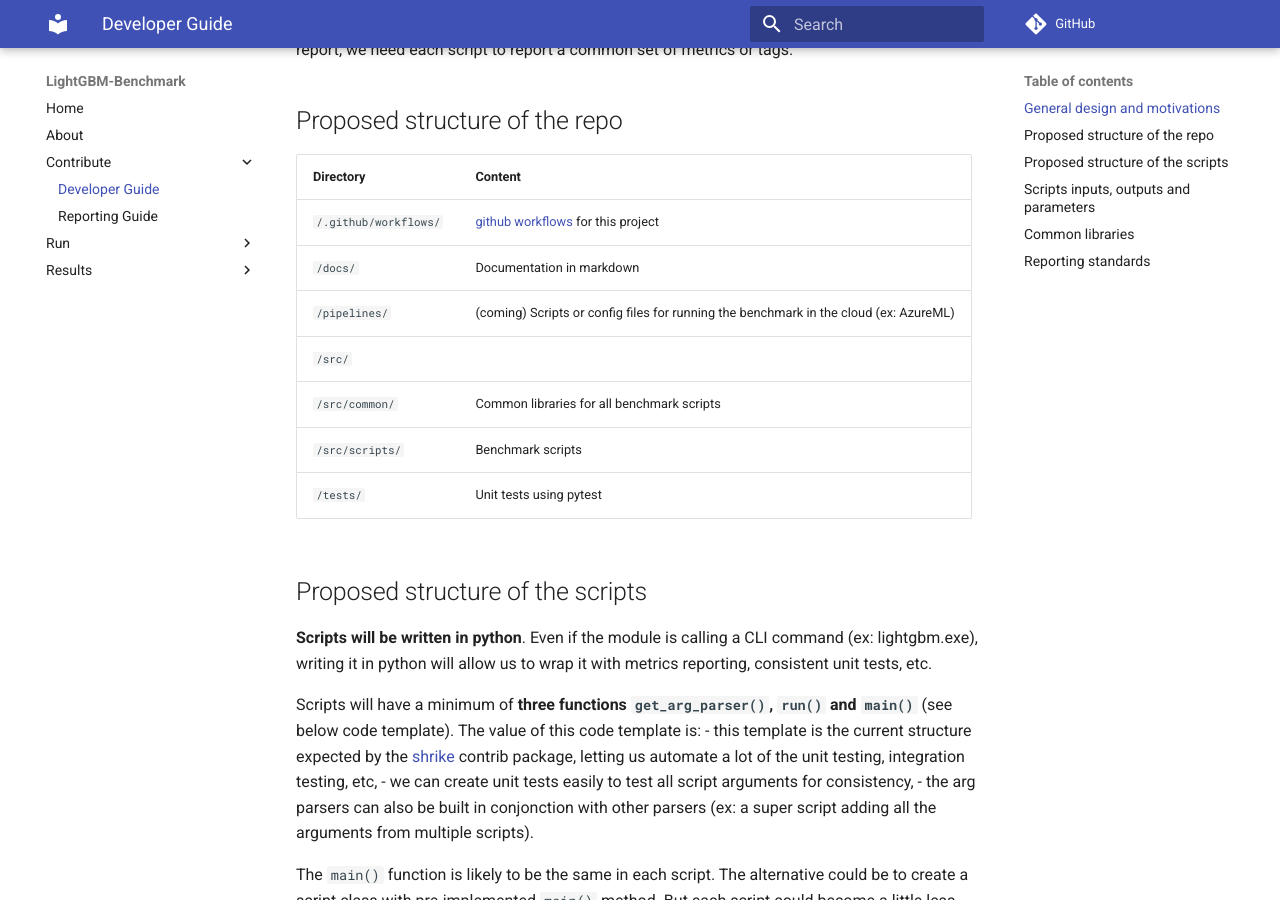
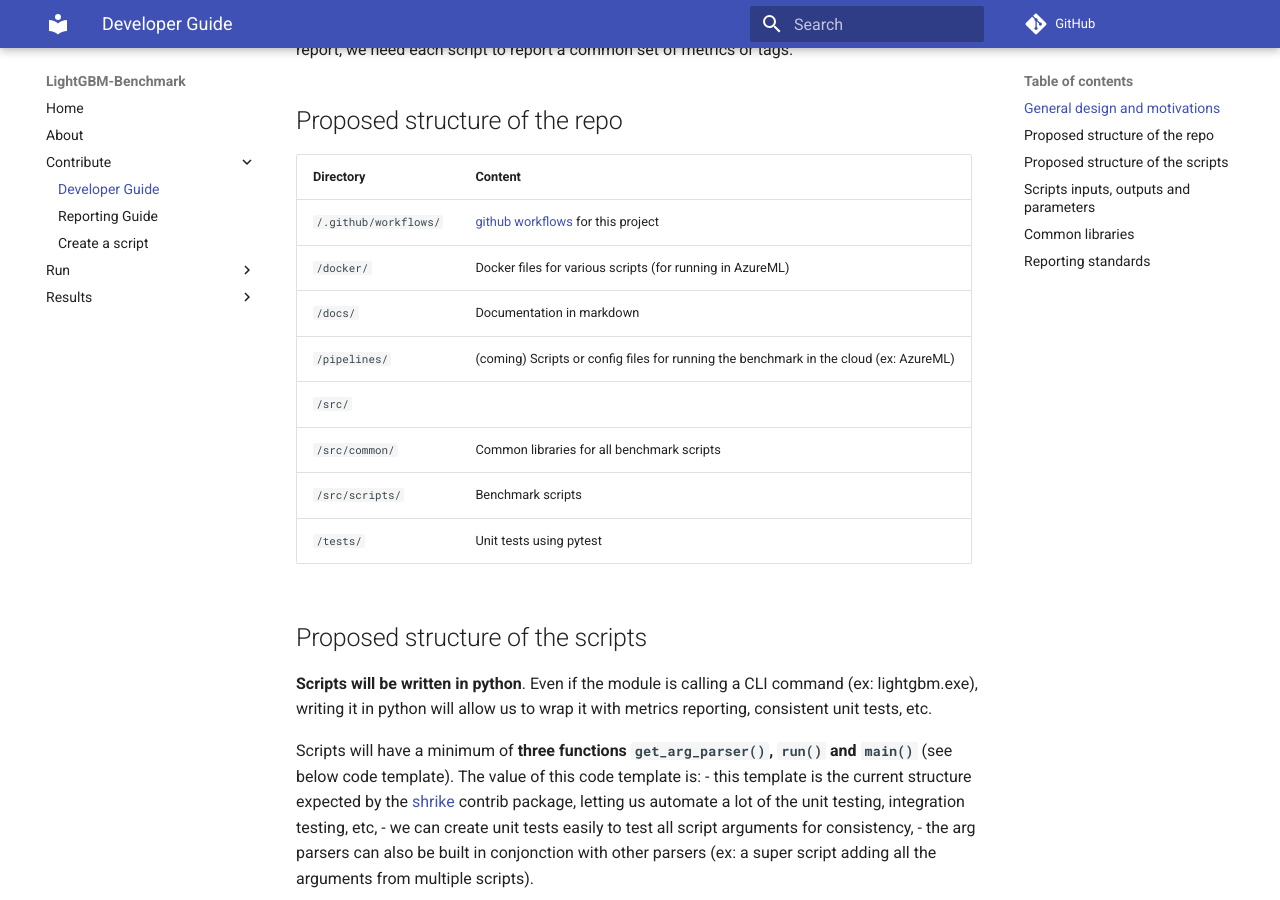
Before and after one commit to microsoft/lightgbm-benchmark, an MkDocs documentation site: the page built from docs/contribute/developer-guide.md, in a window 1280 px wide and 900 px high, scrolled down 687 px. Built offline with MkDocs 1.6.1 and Material for MkDocs 9.7.7, drawn with Linux system fonts in a browser that asks for light colours; comment, search, counter and statistics services are not loaded.

Commit message:
work in progress

```diff
--- a/docs/contribute/developer-guide.md
+++ b/docs/contribute/developer-guide.md
@@ -20,6 +20,7 @@ For the benchmark to automate the analysis of the results and the production of
 | Directory | Content |
 | :-- | :-- |
 | `/.github/workflows/` | [github workflows](https://docs.github.com/en/actions/reference/workflow-syntax-for-github-actions) for this project |
+| `/docker/` | Docker files for various scripts (for running in AzureML) |
 | `/docs/` | Documentation in markdown |
 | `/pipelines/` | (coming) Scripts or config files for running the benchmark in the cloud (ex: AzureML) |
 | `/src/` | &nbsp; |
--- a/mkdocs.yml
+++ b/mkdocs.yml
@@ -10,6 +10,7 @@ nav:
 - Contribute:
     Developer Guide: contribute/developer-guide.md
     Reporting Guide: contribute/reporting-guide.md
+    Create a script: contribute/tutorial-create-script.md
 - Run:
     Install: run/install.md
     Run manually: run/manual-benchmark.md
```
